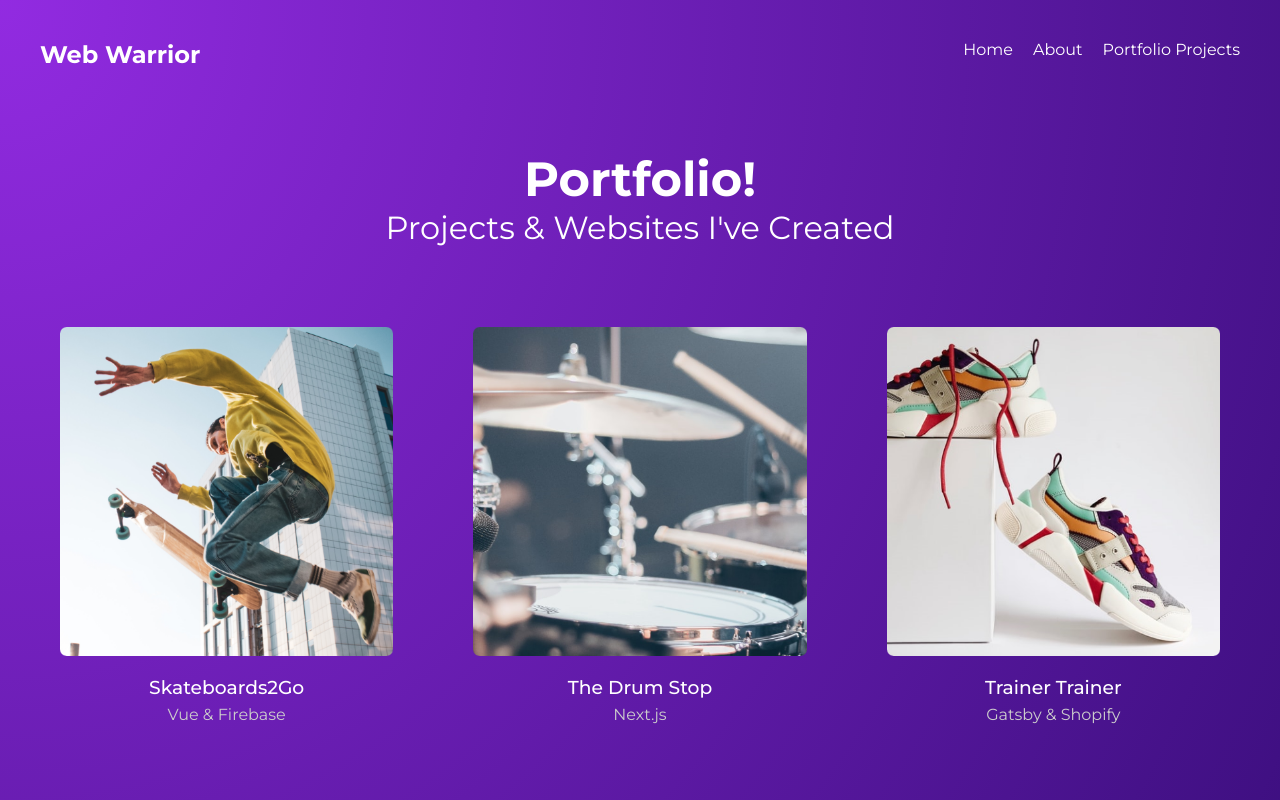
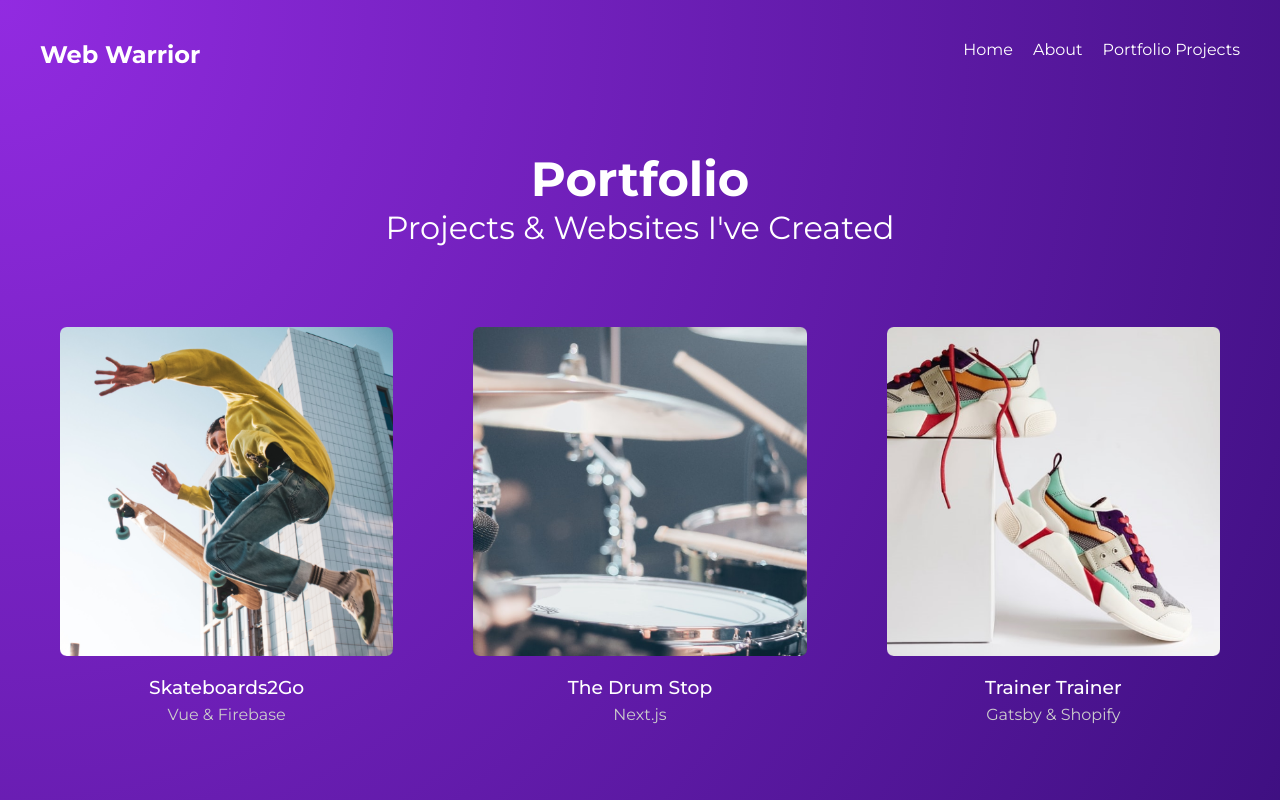
Before and after one commit to motionco/myportfoilo, a Gatsby site: page /projects in a window 1280 px wide. Shown: the top 800 px of the page. Built offline with nearby package versions, Linux system fonts and the light colour scheme; Gatsby itself is replaced by a stand-in of ours.

Commit message:
hp느낌표변경

```diff
--- a/src/pages/projects/index.js
+++ b/src/pages/projects/index.js
@@ -12,7 +12,7 @@ const Projects = ({ data }) => {
   return (
     <Layout>
       <div className={styles.portfolio}>
-        <h2>Portfolio!</h2>
+        <h2>Portfolio</h2>
         <h3>Projects & Websites I've Created</h3>
         <div className={styles.projects}>
           {projects.map(project => (
```
